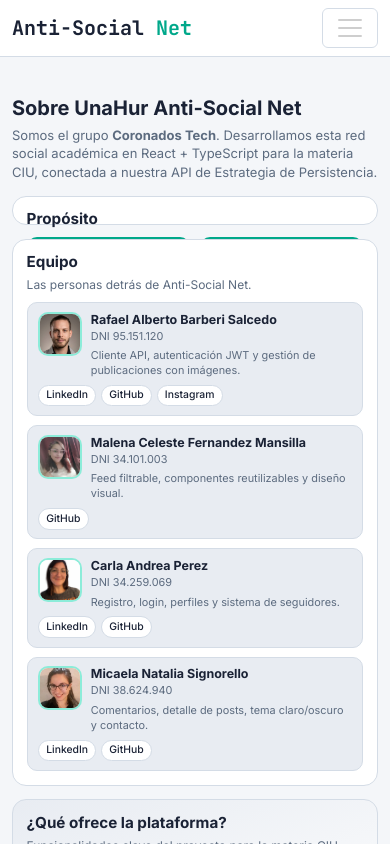
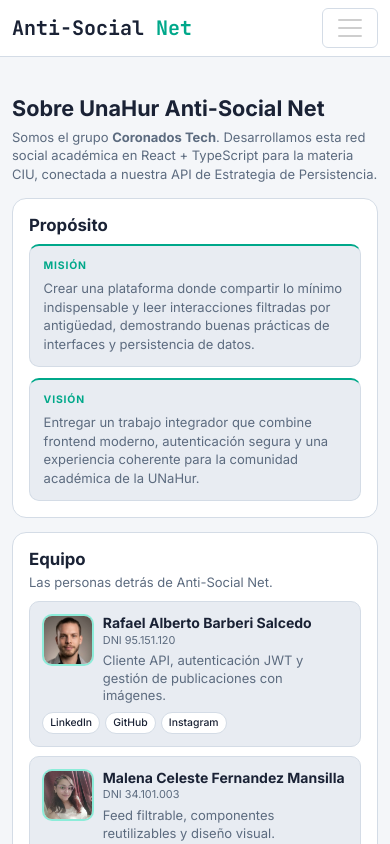
Before and after one commit to coronados-tech/red-anti-social, a React (Vite) app: page /nosotros in a window 390 px wide. Shown: the top 844 px of the page. Built offline with nearby package versions, Linux system fonts and the light colour scheme; no server answers.

Commit message:
feat: estilos

```diff
--- a/src/index.css
+++ b/src/index.css
@@ -600,6 +600,16 @@ a:hover {
   margin-top: 0.5rem;
 }
 
+.home-feed-load-more--sentinel-only {
+  min-height: 1px;
+  height: 1px;
+  padding: 0;
+  border: none;
+  background: transparent;
+  overflow: hidden;
+  visibility: hidden;
+}
+
 .home-feed-load-more-hint {
   font-size: 0.85rem;
   opacity: 0.75;
@@ -989,19 +999,47 @@ a:hover {
 .post-card-media {
   border-bottom: 1px solid var(--tc-border);
   background-color: var(--tc-dark-soft);
-}
-
-.post-card-gallery,
+  display: flex;
+  justify-content: center;
+  align-items: center;
+}
+
+.post-card-gallery {
+  width: 100%;
+}
+
+.post-card-gallery.post-detail-image,
+.post-card-gallery .post-detail-image {
+  display: flex;
+  justify-content: center;
+  align-items: center;
+  flex: 0 1 auto;
+  min-width: 0;
+  max-width: 100%;
+  background: transparent;
+  border-radius: 0;
+}
+
 .post-card-gallery.post-detail-image {
   width: 100%;
+  padding: 0.75rem;
+}
+
+.post-card-gallery .post-detail-gallery-main {
+  display: flex;
+  align-items: center;
+  justify-content: center;
+  gap: 0.5rem;
+  width: 100%;
 }
 
 .post-card-gallery-img {
   display: block;
-  width: 100%;
+  width: auto;
+  max-width: 100%;
+  height: auto;
   max-height: min(68vh, 520px);
   object-fit: contain;
-  background-color: var(--tc-dark-soft);
 }
 
 .post-card .post-card-gallery-img {
@@ -1009,20 +1047,16 @@ a:hover {
 }
 
 .post-card-feed-media .post-card-gallery {
-  padding: 0.5rem 0.75rem 0.75rem;
+  width: 100%;
+  padding: 0.75rem;
 }
 
 .post-card-gallery .post-detail-gallery-nav {
+  position: static;
+  transform: none;
+  flex-shrink: 0;
   width: 2rem;
   height: 2rem;
-}
-
-.post-card-gallery .post-detail-gallery-nav-prev {
-  left: 0.35rem;
-}
-
-.post-card-gallery .post-detail-gallery-nav-next {
-  right: 0.35rem;
 }
 
 .post-card-gallery .post-detail-gallery-nav-icon {
@@ -1031,6 +1065,7 @@ a:hover {
 }
 
 .post-card-gallery .post-detail-gallery-thumbs {
+  justify-content: center;
   margin-top: 0.65rem;
   gap: 0.5rem;
 }
@@ -1039,10 +1074,6 @@ a:hover {
   width: 52px;
   height: 52px;
   padding: 0.25rem;
-}
-
-.post-card .post-card-gallery .post-detail-gallery-thumbs {
-  padding-inline: 0.35rem;
 }
 
 .post-card-title-link {
@@ -1839,11 +1870,30 @@ code {
 
 @media (max-width: 991.98px) {
   .about-page {
+    flex: none;
     max-height: none;
+    min-height: auto;
     overflow: visible;
   }
 
+  .about-grid,
+  .about-main,
+  .about-section,
+  .about-pillars,
+  .about-pillars-cards,
+  .about-benefits,
+  .about-benefits-list,
+  .about-benefit-item {
+    flex: none;
+    min-height: auto;
+    overflow: visible;
+  }
+
   .about-grid {
+    grid-template-columns: 1fr;
+  }
+
+  .about-pillars-cards {
     grid-template-columns: 1fr;
   }
 
@@ -1854,13 +1904,48 @@ code {
   .about-benefits-list {
     display: grid;
     grid-template-columns: repeat(2, minmax(0, 1fr));
-    overflow: visible;
+    gap: 0.65rem;
   }
 }
 
 @media (max-width: 575.98px) {
+  .about-hero-title {
+    font-size: 1.35rem;
+  }
+
+  .about-section {
+    padding: 1rem;
+  }
+
+  .about-section-title {
+    font-size: 1.05rem;
+  }
+
+  .about-section-subtitle {
+    font-size: 0.8125rem;
+  }
+
+  .about-pillar-text,
+  .about-benefit-text,
+  .about-team-aporte {
+    font-size: 0.8125rem;
+  }
+
+  .about-team-name {
+    font-size: 0.875rem;
+  }
+
   .about-team-grid,
   .about-benefits-list {
     grid-template-columns: 1fr;
   }
-}
+
+  .about-team-card {
+    padding: 0.75rem;
+  }
+
+  .about-team-avatar {
+    width: 52px;
+    height: 52px;
+  }
+}
--- a/src/pages/Home.tsx
+++ b/src/pages/Home.tsx
@@ -38,6 +38,7 @@ export default function Home() {
   } = usePostFilters(posts, { syncTagWithUrl: true });
 
   const hasPosts = !loading && !error && posts.length > 0;
+  const emptyFilteredResults = hasActiveFilters && filteredPosts.length === 0;
 
   return (
     <PageContainer>
@@ -100,15 +101,24 @@ export default function Home() {
             ))}
 
             {!loading && !error && hasMore && (
-              <div ref={sentinelRef} className="home-feed-load-more">
-                {loadingMore ? (
+              <div
+                ref={sentinelRef}
+                className={
+                  emptyFilteredResults
+                    ? 'home-feed-load-more home-feed-load-more--sentinel-only'
+                    : 'home-feed-load-more'
+                }
+                aria-hidden={emptyFilteredResults}
+              >
+                {!emptyFilteredResults &&
+                  (loadingMore ? (
                     <>
                       <Spinner animation="border" role="status" />
                       <span>Cargando más publicaciones...</span>
                     </>
                   ) : (
                     <span className="home-feed-load-more-hint">Deslizá para ver más</span>
-                )}
+                  ))}
               </div>
             )}
           </div>
```
Also changed, not shown: 1 other file (tests, documents, lock files or other folders). Lines whose indentation alone changed are shown as unchanged.
